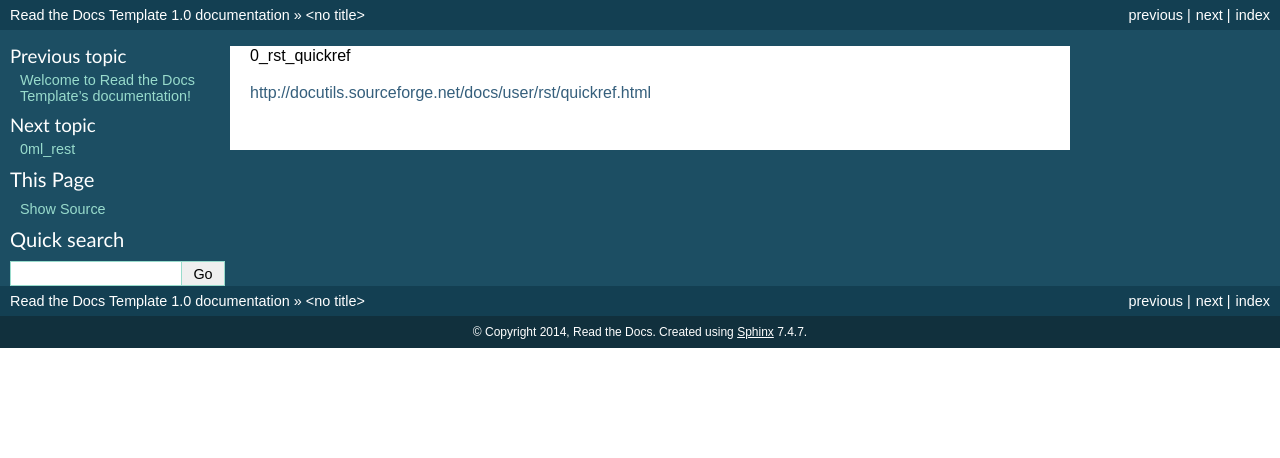
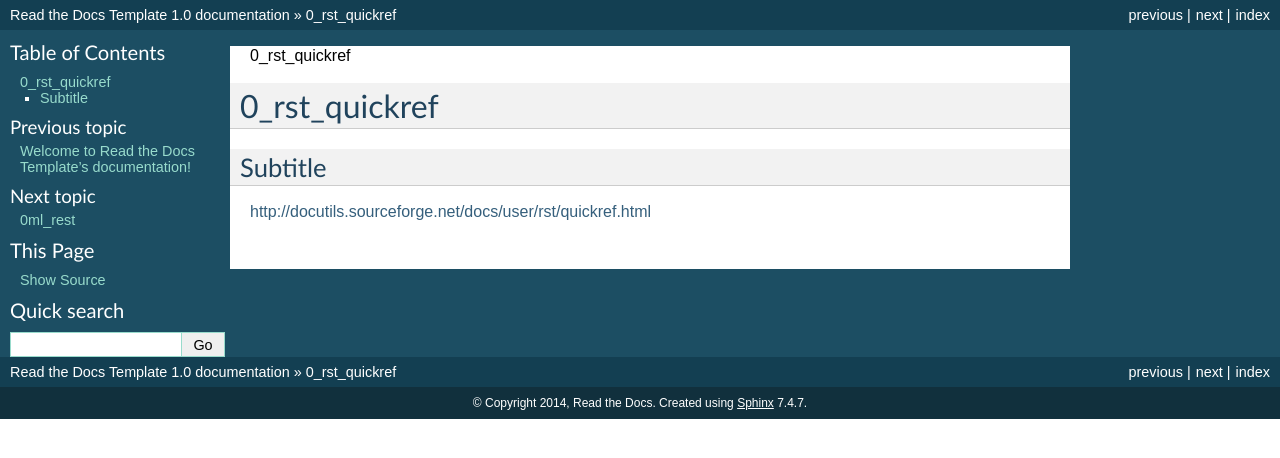
Before and after one commit to smart1004/ReadTheDocs, a Sphinx documentation site: the page built from docs/0_rst_quickref.rst, in a window 1280 px wide. Shown: the top 458 px of the page. Built offline with Sphinx 7.4.7, drawn with Linux system fonts in a browser that asks for light colours.

Commit message:
Update 0_rst_quickref.rst

```diff
--- a/docs/0_rst_quickref.rst
+++ b/docs/0_rst_quickref.rst
@@ -1,3 +1,11 @@
 0_rst_quickref
 
+=====
+0_rst_quickref
+=====
+Subtitle
+--------
+
+
+
 http://docutils.sourceforge.net/docs/user/rst/quickref.html
```
